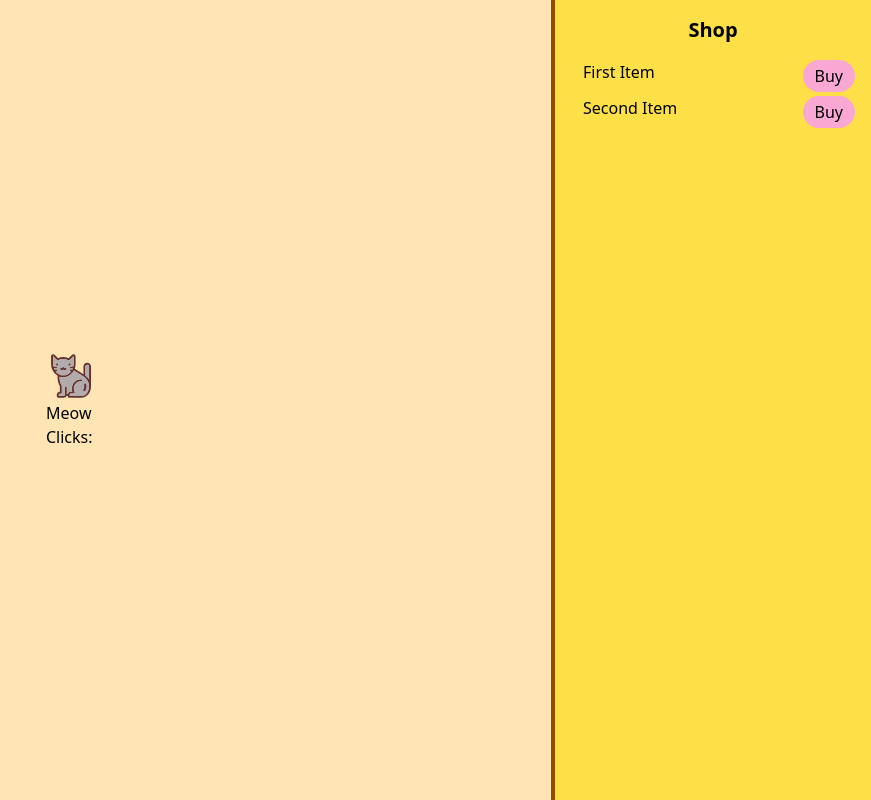
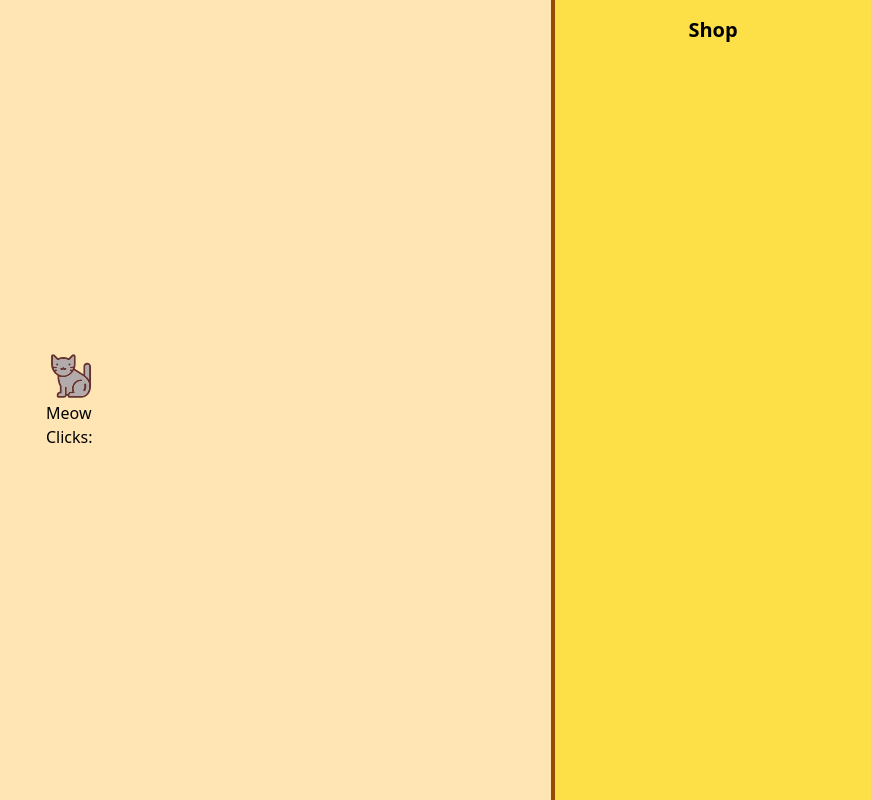
Before and after one commit to vadimvalov/duo_clicker_2, a website: page index.html in a window 1280 px wide. Shown: the whole page, without its empty margins (409-1280 px from the left). Drawn offline with Linux system fonts and the light colour scheme.

Commit message:
conflict: conflict#1 solution

```diff
--- a/index.html
+++ b/index.html
@@ -17,9 +17,6 @@
         <div class="w-1/4 bg-yellow-300 border-l-4 border-brown-600 p-4">
             <h1 class="text-center mb-4 font-bold text-xl">Shop</h1>
 
-            <p class="pl-3 pb-3">First Item <span class="inline-block bg-pink-300 text-black py-1 px-3 rounded-full ml-3 float-right hover:bg-red-600" id="button1" onClick="buyFirstItem()">Buy</span> </p>
-
-            <p class="pl-3">Second Item <span class="inline-block bg-pink-300 text-black py-1 px-3 rounded-full ml-3 float-right hover:bg-red-600">Buy</span></p>
           </div>
 </body>
 </html>
```
